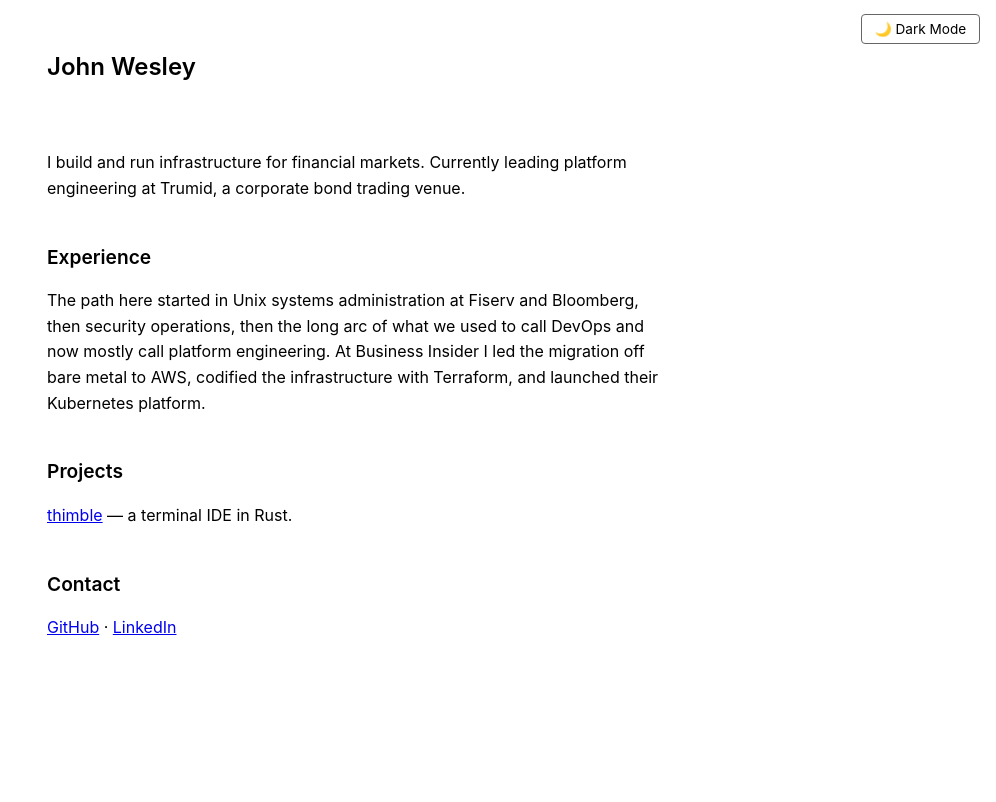
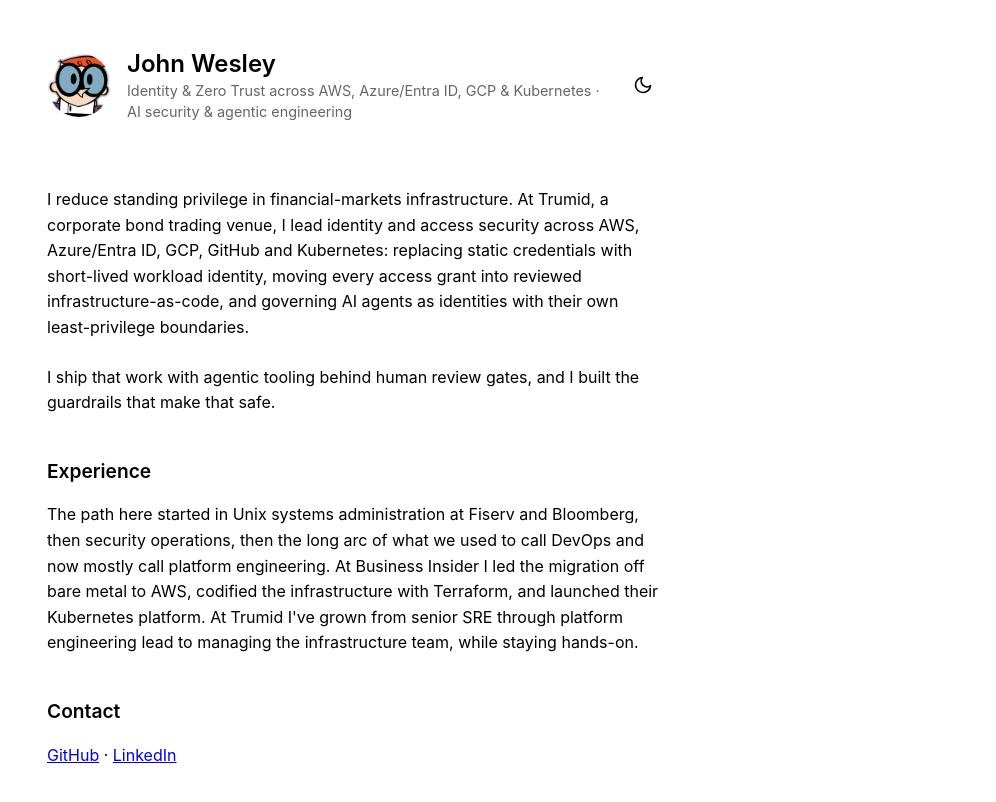
Before and after one commit to johnwesley/johnwesley.github.io, a Jekyll site: the page built from index.html, in a window 1280 px wide. Shown: the top 802 px of the page, without its empty margins (284-1280 px from the left). Built offline with Jekyll 4.4.1, drawn with Linux system fonts in a browser that asks for light colours.

Commit message:
Refresh site copy, add avatar and icon theme toggle
- index.html: new intro and Experience copy to match LinkedIn; Projects
  section removed.
- _config.yml: new description; add tagline shown under the name.
- _layouts/default.html: header with avatar, name + tagline and an
  icon-only theme toggle button (replaces the "Dark Mode" checkbox);
  inline head script sets data-theme before first paint (no white flash
  in dark mode); color-scheme meta; new keywords. Meta description
  truncate raised 160 -> 200 so the new 161-char description is not cut.
- assets/css/style.css: flex header row, round avatar (56px on phones),
  tagline and toggle styles; .theme-switch rules removed. Header bottom
  padding 4rem (3.5rem <=768px) keeps today's 64px/56px gap to the
  first paragraph now that the h1 no longer carries a 2rem margin.
- assets/js/theme.js: follow the system theme by default, save only an
  explicit click (old script saved on every load, pinning visitors to
  their first-visit theme); keep aria-label in sync.
- assets/images/avatar.jpg: 327x327 lossless top-aligned crop of the
  supplied Dexter avatar, metadata stripped.

Co-Authored-By: Claude Opus 5.5 <noreply@anthropic.com>
Claude-Session: https://claude.ai/code/session_01My7Trq8RkkgDTqNKcLsj79

```diff
--- a/_config.yml
+++ b/_config.yml
@@ -1,7 +1,9 @@
 theme: minima
 title: John Wesley
 description: >-
-  Engineering Manager and Technology Leader specializing in cloud-native technologies and DevOps practices
+  Identity and access security for financial-markets infrastructure: Zero Trust
+  across AWS, Azure/Entra ID, GCP and Kubernetes, AI security and agentic engineering
+tagline: "Identity & Zero Trust across AWS, Azure/Entra ID, GCP & Kubernetes · AI security & agentic engineering"
 
 baseurl: "" # the subpath of your site, e.g. /blog
 url: "https://www.johnwesley.me" # the base hostname & protocol for your site
--- a/_layouts/default.html
+++ b/_layouts/default.html
@@ -3,20 +3,35 @@
 <head>
     <meta charset="UTF-8">
     <meta name="viewport" content="width=device-width, initial-scale=1.0">
-    <meta name="description" content="{{ page.description | default: site.description | strip_html | normalize_whitespace | truncate: 160 | escape }}">
-    <meta name="keywords" content="Engineering Manager, Cloud Native, DevOps, Kubernetes, Technology Leader">
+    <meta name="color-scheme" content="light dark">
+    <meta name="description" content="{{ page.description | default: site.description | strip_html | normalize_whitespace | truncate: 200 | escape }}">
+    <meta name="keywords" content="Identity Security, Zero Trust, IAM, AWS, Azure Entra ID, GCP, Kubernetes, AI Security, Agentic Engineering, Platform Engineering">
     <meta name="author" content="John Wesley">
     <title>{{ page.title | default: site.title | escape }}</title>
+    <script>
+    (function () {
+        var theme;
+        try { theme = localStorage.getItem('theme'); } catch (e) {}
+        if (theme !== 'light' && theme !== 'dark') {
+            theme = window.matchMedia && window.matchMedia('(prefers-color-scheme: dark)').matches ? 'dark' : 'light';
+        }
+        document.documentElement.setAttribute('data-theme', theme);
+    })();
+    </script>
     <link rel="stylesheet" href="{{ '/assets/css/style.css' | relative_url }}">
 </head>
 <body>
-    <div class="theme-switch">
-        <input type="checkbox" id="theme-toggle">
-        <label for="theme-toggle">🌙 Dark Mode</label>
-    </div>
     <header>
         <div class="header-content">
-            <h1><a href="{{ '/' | relative_url }}" class="site-title">{{ site.title | escape }}</a></h1>
+            <img class="avatar" src="{{ '/assets/images/avatar.jpg' | relative_url }}" alt="John Wesley's avatar" width="64" height="64">
+            <div class="site-heading">
+                <h1><a href="{{ '/' | relative_url }}" class="site-title">{{ site.title | escape }}</a></h1>
+                <p class="site-tagline">{{ site.tagline | escape }}</p>
+            </div>
+            <button type="button" id="theme-toggle" class="theme-toggle" aria-label="Switch to dark mode">
+                <svg class="icon-moon" aria-hidden="true" width="20" height="20" viewBox="0 0 24 24" fill="none" stroke="currentColor" stroke-width="2" stroke-linecap="round" stroke-linejoin="round"><path d="M21 12.8A9 9 0 1 1 11.2 3a7 7 0 0 0 9.8 9.8z"></path></svg>
+                <svg class="icon-sun" aria-hidden="true" width="20" height="20" viewBox="0 0 24 24" fill="none" stroke="currentColor" stroke-width="2" stroke-linecap="round" stroke-linejoin="round"><circle cx="12" cy="12" r="4"></circle><path d="M12 2v2M12 20v2M4.9 4.9l1.4 1.4M17.7 17.7l1.4 1.4M2 12h2M20 12h2M4.9 19.1l1.4-1.4M17.7 6.3l1.4-1.4"></path></svg>
+            </button>
         </div>
     </header>
 
--- a/assets/css/style.css
+++ b/assets/css/style.css
@@ -29,49 +29,71 @@ body {
     transition: background-color 0.3s ease, color 0.3s ease;
 }
 
-/* Theme toggle */
-.theme-switch {
-    position: fixed;
-    top: 1rem;
-    right: 1rem;
-    z-index: 1000;
-}
-
-.theme-switch input {
-    display: none;
-}
-
-.theme-switch label {
-    cursor: pointer;
-    padding: 0.4rem 0.8rem;
-    background-color: var(--background-color);
-    border: 1px solid var(--muted-color);
-    border-radius: 4px;
-    color: var(--text-color);
-    font-size: 0.85rem;
-    transition: all 0.3s ease;
-}
-
-.theme-switch label:hover {
-    opacity: 0.7;
-}
+:root { color-scheme: light; }
+[data-theme="dark"] { color-scheme: dark; }
 
 /* Header */
 header {
-    padding: 3rem 0 2rem;
+    padding: 3rem 0 4rem;
 }
 
 .header-content {
     max-width: 650px;
     margin: 0 auto;
     padding: 0 1rem;
+    display: flex;
+    align-items: center;
+    gap: 1rem;
+}
+
+.avatar {
+    flex: none;
+    width: 64px;
+    height: 64px;
+    border-radius: 50%;
+    object-fit: cover;
+}
+
+.site-heading {
+    min-width: 0;
 }
 
 h1 {
     font-size: 1.5rem;
     font-weight: 600;
-    margin-bottom: 2rem;
+    line-height: 1.3;
+    margin-bottom: 0;
 }
+
+.site-tagline {
+    margin-top: 2px;
+    font-size: 0.9rem;
+    line-height: 1.45;
+    color: var(--muted-color);
+}
+
+/* Theme toggle */
+.theme-toggle {
+    flex: none;
+    margin-left: auto;
+    width: 44px;
+    height: 44px;
+    display: flex;
+    align-items: center;
+    justify-content: center;
+    background: transparent;
+    border: none;
+    border-radius: 6px;
+    color: var(--text-color);
+    cursor: pointer;
+}
+
+.theme-toggle:hover { opacity: 0.7; }
+.theme-toggle:focus-visible { outline: 2px solid var(--link-color); outline-offset: 2px; }
+
+.theme-toggle .icon-sun { display: none; }
+[data-theme="dark"] .theme-toggle .icon-moon { display: none; }
+[data-theme="dark"] .theme-toggle .icon-sun { display: block; }
 
 .site-title {
     color: var(--text-color);
@@ -129,7 +151,7 @@ a:visited {
     }
 
     header {
-        padding: 2rem 0 1.5rem;
+        padding: 2rem 0 3.5rem;
     }
 
     h1 {
@@ -143,16 +165,6 @@ a:visited {
 
     .container {
         padding: 0 1rem 3rem;
-    }
-
-    .theme-switch {
-        top: 0.5rem;
-        right: 0.5rem;
-    }
-
-    .theme-switch label {
-        font-size: 0.8rem;
-        padding: 0.3rem 0.6rem;
     }
 }
 
@@ -168,6 +180,15 @@ a:visited {
 
     .content h2 {
         font-size: 1rem;
+    }
+
+    .avatar {
+        width: 56px;
+        height: 56px;
+    }
+
+    .header-content {
+        gap: 0.75rem;
     }
 }
 
--- a/assets/js/theme.js
+++ b/assets/js/theme.js
@@ -1,40 +1,33 @@
-const themeToggle = document.getElementById('theme-toggle');
-const themeLabel = document.querySelector('label[for="theme-toggle"]');
-const root = document.documentElement;
+(function () {
+    var root = document.documentElement;
+    var toggle = document.getElementById('theme-toggle');
+    var media = window.matchMedia('(prefers-color-scheme: dark)');
 
-function applyTheme(theme) {
-    root.setAttribute('data-theme', theme);
-    localStorage.setItem('theme', theme);
-    if (theme === 'dark') {
-        themeToggle.checked = true;
-        themeLabel.textContent = '☀️ Light Mode';
-    } else {
-        themeToggle.checked = false;
-        themeLabel.textContent = '🌙 Dark Mode';
+    function saved() {
+        try {
+            var t = localStorage.getItem('theme');
+            return t === 'light' || t === 'dark' ? t : null;
+        } catch (e) { return null; }
     }
-}
 
-// Check for saved theme preference
-const savedTheme = localStorage.getItem('theme');
-// Check for system preference if no saved preference
-const prefersDark = window.matchMedia && window.matchMedia('(prefers-color-scheme: dark)').matches;
+    function apply(theme) {
+        root.setAttribute('data-theme', theme);
+        if (toggle) {
+            toggle.setAttribute('aria-label', theme === 'dark' ? 'Switch to light mode' : 'Switch to dark mode');
+        }
+    }
 
-if (savedTheme) {
-    applyTheme(savedTheme);
-} else if (prefersDark) {
-    applyTheme('dark');
-} else {
-    applyTheme('light'); // Default to light if nothing else
-}
+    apply(saved() || (media.matches ? 'dark' : 'light'));
 
-// Listen for system theme changes
-window.matchMedia('(prefers-color-scheme: dark)').addEventListener('change', e => {
-    if (!localStorage.getItem('theme')) { // Only change if user hasn't manually set a theme
-         applyTheme(e.matches ? 'dark' : 'light');
+    media.addEventListener('change', function (e) {
+        if (!saved()) apply(e.matches ? 'dark' : 'light');
+    });
+
+    if (toggle) {
+        toggle.addEventListener('click', function () {
+            var next = root.getAttribute('data-theme') === 'dark' ? 'light' : 'dark';
+            try { localStorage.setItem('theme', next); } catch (e) {}
+            apply(next);
+        });
     }
-});
-
-// Handle manual theme toggle
-themeToggle.addEventListener('change', function() {
-    applyTheme(this.checked ? 'dark' : 'light');
-});
+})();
--- a/index.html
+++ b/index.html
@@ -3,13 +3,12 @@ layout: default
 ---
 
 <div class="content">
-    <p>I build and run infrastructure for financial markets. Currently leading platform engineering at Trumid, a corporate bond trading venue.</p>
+    <p>I reduce standing privilege in financial-markets infrastructure. At Trumid, a corporate bond trading venue, I lead identity and access security across AWS, Azure/Entra ID, GCP, GitHub and Kubernetes: replacing static credentials with short-lived workload identity, moving every access grant into reviewed infrastructure-as-code, and governing AI agents as identities with their own least-privilege boundaries.</p>
+
+    <p>I ship that work with agentic tooling behind human review gates, and I built the guardrails that make that safe.</p>
 
     <h2>Experience</h2>
-    <p>The path here started in Unix systems administration at Fiserv and Bloomberg, then security operations, then the long arc of what we used to call DevOps and now mostly call platform engineering. At Business Insider I led the migration off bare metal to AWS, codified the infrastructure with Terraform, and launched their Kubernetes platform.</p>
-
-    <h2>Projects</h2>
-    <p><a href="https://github.com/johnwesley/thimble">thimble</a> — a terminal IDE in Rust.</p>
+    <p>The path here started in Unix systems administration at Fiserv and Bloomberg, then security operations, then the long arc of what we used to call DevOps and now mostly call platform engineering. At Business Insider I led the migration off bare metal to AWS, codified the infrastructure with Terraform, and launched their Kubernetes platform. At Trumid I've grown from senior SRE through platform engineering lead to managing the infrastructure team, while staying hands-on.</p>
 
     <h2>Contact</h2>
     <p>
```
Also changed, not shown: assets/images/avatar.jpg (added).
